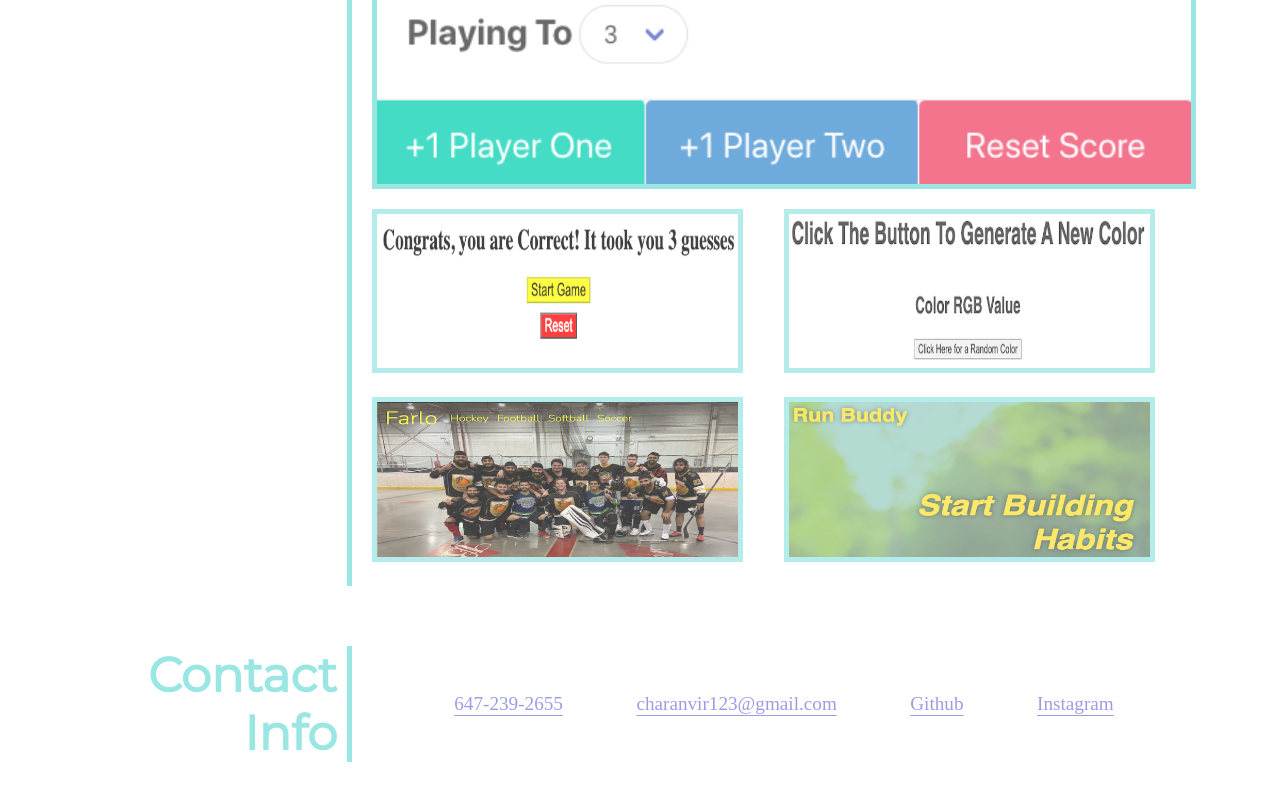
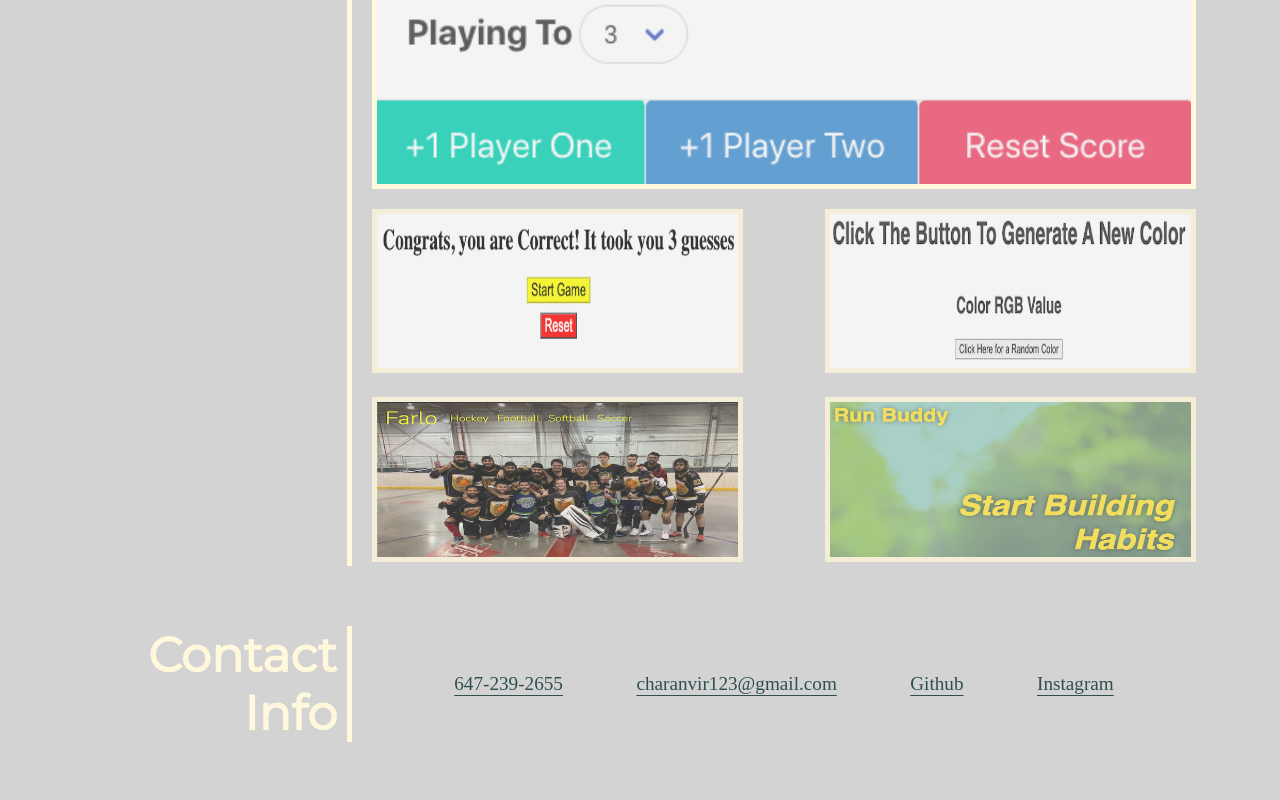
Before and after one commit to Charanvir/Official-Portfolio, a plain HTML site: page index.html in a window 1280 px wide. Shown: the part 1120-1920 px from the top of the page. Drawn offline with nearby package versions, Linux system fonts and the light colour scheme.

Commit message:
styling changes- color scheme, project margins and alignments

```diff
--- a/assets/css/style.css
+++ b/assets/css/style.css
@@ -1,8 +1,6 @@
 :root {
-    --primary-color: rgba(154, 230, 227, 1.0);
-    --secondary-color: rgba(230, 154, 157, 0.75);
-    --tertiary-color: rgba(230, 227, 154, 0.8);
-    --quaternary-color: rgba(154, 157, 230, 1);
+    --primary-color: cornsilk;
+    --secondary-color: darkslategrey;
     --paragraphFont: 'Open Sans', sans-serif;
     --headerFont: 'Montserrat', sans-serif;
     --otherFont: 'Roboto', sans-serif;
@@ -12,6 +10,10 @@
     margin: 0;
     padding: 0;
     box-sizing: border-box;
+}
+
+body {
+    background-color: lightgray;
 }
 
 
@@ -112,7 +114,7 @@ header nav ul li a {
     flex-basis: 70%;
     margin: auto;
     font-family: var(--paragraphFont);
-    color: var(--quaternary-color);
+    color: var(--secondary-color);
     font-size: 1.5vw;
 }
 
@@ -156,32 +158,41 @@ header nav ul li a {
     opacity: 75%;
 }
 
-.twoProjects-1 {
+.twoProjects {
     margin: 0px 20px 20px 20px;
     display: flex;
     align-items: center;
-
+    justify-content: space-between;
 }
 
-.twoProjects-1 img {
-    width: 90%;
+.project-5 div:nth-child(3) {
+    margin-bottom: 0px;
+}
+
+.twoProjects img {
+    width: 100%;
     height: 100%;
     border: 5px solid var(--primary-color);
     opacity: 75%;
 
 }
 
-.twoProjects-2 {
-    margin: 0px 20px 20px 20px;
-    display: flex;
-    align-items: center;
+.numberGuessing {
+    flex: 0 1 45%;
 }
 
-.twoProjects-2 img {
-    width: 90%;
-    height: 100%;
-    border: 5px solid var(--primary-color);
-    opacity: 75%;
+.colorGenerator {
+    flex: 0 1 45%;
+}
+
+.bootstrap {
+    flex: 0 1 45%;
+
+}
+
+.runBuddy {
+    flex: 0 1 45%;
+
 }
 
 
@@ -225,7 +236,7 @@ header nav ul li a {
 
 .contactInfo-links ul li a {
     text-decoration: none;
-    color: var(--quaternary-color);
+    color: var(--secondary-color);
     text-decoration: underline;
     text-underline-offset: 5px;
     font-size: 1.5vw;
--- a/index.html
+++ b/index.html
@@ -80,28 +80,28 @@
                     <img src="./assets/images/scoreKeeper.jpeg" alt="An image of a ScoreKeeper webpage project.">
                 </a>
             </div>
-            <div class="twoProjects-1">
-                <div>
+            <div class="twoProjects">
+                <div class="numberGuessing">
                     <a href="https://charanvir.github.io/Number-Guessing-Game/">
                         <img src="./assets/images/numberGuessing.png"
                             alt="An image showing the user win in the number guessing project">
                     </a>
                 </div>
-                <div>
+                <div class="colorGenerator">
                     <a href="https://charanvir.github.io/Color_Generator/">
                         <img src="./assets/images/colorGenerator.png"
                             alt="an image showing the color generator project">
                     </a>
                 </div>
             </div>
-            <div class="twoProjects-2">
-                <div>
+            <div class="twoProjects">
+                <div class="bootstrap">
                     <a href="https://charanvir.github.io/Bootstrap-Project/">
                         <img src="./assets/images/bootstrapImage.png"
                             alt="image showing farlo HC winning the championship">
                     </a>
                 </div>
-                <div>
+                <div class="runBuddy">
                     <a href="https://charanvir.github.io/run-buddy/">
                         <img src="./assets/images/runBuddyImage.png" alt="image of the run buddy landing page">
                     </a>
```
